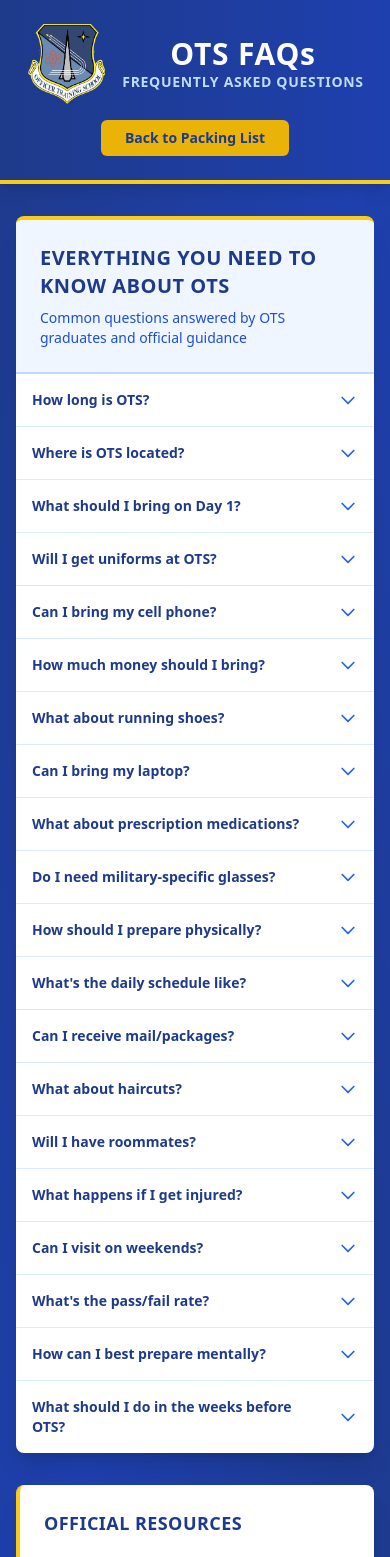
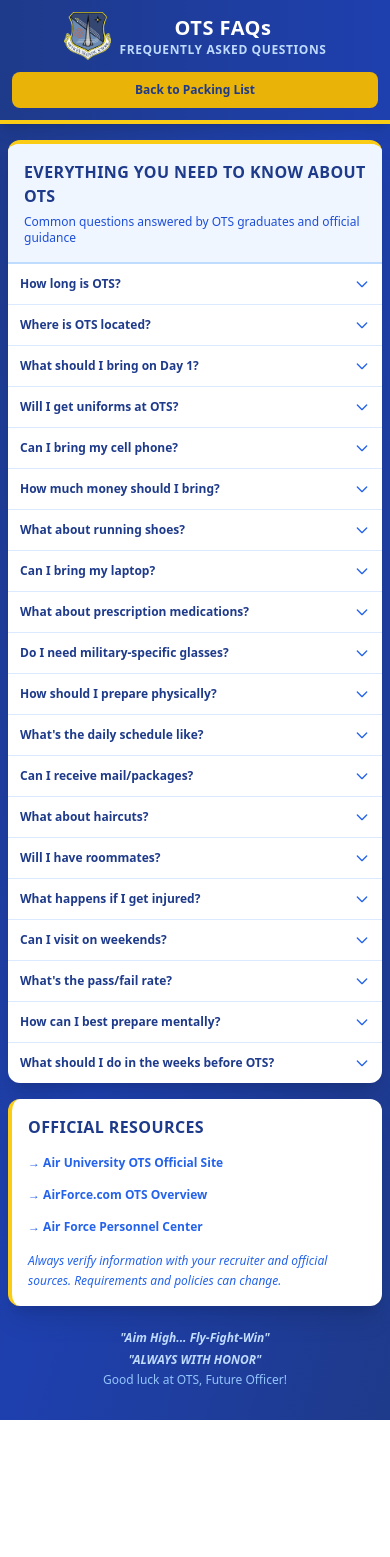
Before and after one commit to ceejwatson/ots-packing-list, a Next.js app: page /faqs in a window 390 px wide. Shown: the top 1557 px of the page. After the commit the page ends 1420 px from the top, so only its background shows below. Built offline with nearby package versions, Linux system fonts and the light colour scheme.

Commit message:
Move AirPods to Recommended and optimize entire site for mobile devices

```diff
--- a/app/faqs/page.tsx
+++ b/app/faqs/page.tsx
@@ -120,22 +120,22 @@ export default function FAQsPage() {
 
   return (
     <div className="min-h-screen bg-gradient-to-br from-blue-900 via-blue-800 to-blue-900">
-      {/* Header */}
+      {/* Header - Mobile Optimized */}
       <header className="bg-gradient-to-r from-blue-900 to-blue-800 shadow-lg border-b-4 border-yellow-400">
-        <div className="max-w-7xl mx-auto px-4 sm:px-6 lg:px-8 py-6">
-          <div className="flex flex-col sm:flex-row justify-between items-center gap-4">
+        <div className="max-w-7xl mx-auto px-3 sm:px-6 lg:px-8 py-3 sm:py-6">
+          <div className="flex flex-col sm:flex-row justify-between items-center gap-3 sm:gap-4">
             <div className="text-center sm:text-left">
-              <div className="flex items-center gap-4 justify-center sm:justify-start">
+              <div className="flex items-center gap-2 sm:gap-4 justify-center sm:justify-start">
                 <img
                   src="/ots-shield.png"
                   alt="OTS Shield"
-                  className="w-20 h-20 object-contain"
+                  className="w-12 h-12 sm:w-20 sm:h-20 object-contain"
                 />
                 <div>
-                  <h1 className="text-3xl font-bold text-white tracking-wide">
+                  <h1 className="text-xl sm:text-3xl font-bold text-white tracking-wide">
                     OTS FAQs
                   </h1>
-                  <p className="text-sm text-blue-200 font-semibold uppercase tracking-wider">
+                  <p className="text-xs sm:text-sm text-blue-200 font-semibold uppercase tracking-wider">
                     Frequently Asked Questions
                   </p>
                 </div>
@@ -143,7 +143,7 @@ export default function FAQsPage() {
             </div>
             <button
               onClick={() => router.push("/")}
-              className="px-6 py-2 text-sm bg-yellow-500 hover:bg-yellow-400 text-blue-900 rounded-md transition-colors font-bold"
+              className="w-full sm:w-auto px-4 sm:px-6 py-2.5 sm:py-2 text-xs sm:text-sm bg-yellow-500 hover:bg-yellow-400 active:bg-yellow-600 text-blue-900 rounded-lg transition-colors font-bold touch-manipulation"
             >
               Back to Packing List
             </button>
@@ -151,30 +151,33 @@ export default function FAQsPage() {
         </div>
       </header>
 
-      {/* Main Content */}
-      <main className="max-w-4xl mx-auto px-4 sm:px-6 lg:px-8 py-8">
-        <div className="bg-white rounded-lg shadow-xl border-t-4 border-yellow-400 overflow-hidden">
-          <div className="p-6 bg-blue-50 border-b-2 border-blue-200">
-            <h2 className="text-xl font-bold text-blue-900 uppercase tracking-wide">
+      {/* Main Content - Mobile Optimized */}
+      <main className="max-w-4xl mx-auto px-2 sm:px-4 lg:px-8 py-4 sm:py-8">
+        <div className="bg-white rounded-xl sm:rounded-lg shadow-xl border-t-4 border-yellow-400 overflow-hidden">
+          <div className="p-4 sm:p-6 bg-blue-50 border-b-2 border-blue-200">
+            <h2 className="text-base sm:text-xl font-bold text-blue-900 uppercase tracking-wide">
               Everything You Need to Know About OTS
             </h2>
-            <p className="text-sm text-blue-700 mt-2">
+            <p className="text-xs sm:text-sm text-blue-700 mt-1.5 sm:mt-2">
               Common questions answered by OTS graduates and official guidance
             </p>
           </div>
 
           <div className="divide-y divide-blue-100">
             {faqs.map((faq, index) => (
-              <div key={index} className="transition-colors hover:bg-blue-50">
+              <div
+                key={index}
+                className="transition-colors hover:bg-blue-50 active:bg-blue-100"
+              >
                 <button
                   onClick={() => toggleFAQ(index)}
-                  className="w-full text-left p-4 flex justify-between items-center gap-4"
+                  className="w-full text-left p-3 sm:p-4 flex justify-between items-center gap-3 sm:gap-4 touch-manipulation"
                 >
-                  <h3 className="text-sm font-bold text-blue-900 flex-1">
+                  <h3 className="text-xs sm:text-sm font-bold text-blue-900 flex-1">
                     {faq.question}
                   </h3>
                   <svg
-                    className={`w-5 h-5 text-blue-600 flex-shrink-0 transition-transform ${
+                    className={`w-4 h-4 sm:w-5 sm:h-5 text-blue-600 flex-shrink-0 transition-transform ${
                       openIndex === index ? "rotate-180" : ""
                     }`}
                     fill="none"
@@ -190,7 +193,7 @@ export default function FAQsPage() {
                   </svg>
                 </button>
                 {openIndex === index && (
-                  <div className="px-4 pb-4 text-sm text-blue-800 bg-blue-50">
+                  <div className="px-3 sm:px-4 pb-3 sm:pb-4 text-xs sm:text-sm text-blue-800 bg-blue-50 leading-relaxed">
                     {faq.answer}
                   </div>
                 )}
@@ -199,18 +202,18 @@ export default function FAQsPage() {
           </div>
         </div>
 
-        {/* Additional Resources */}
-        <div className="mt-8 bg-white rounded-lg shadow-xl border-l-4 border-yellow-400 p-6">
-          <h3 className="text-lg font-bold text-blue-900 uppercase tracking-wide mb-4">
+        {/* Additional Resources - Mobile Optimized */}
+        <div className="mt-4 sm:mt-8 bg-white rounded-xl sm:rounded-lg shadow-xl border-l-4 border-yellow-400 p-4 sm:p-6">
+          <h3 className="text-base sm:text-lg font-bold text-blue-900 uppercase tracking-wide mb-3 sm:mb-4">
             Official Resources
           </h3>
-          <ul className="space-y-2">
+          <ul className="space-y-2 sm:space-y-2">
             <li>
               <a
                 href="https://www.airuniversity.af.edu/Holm-Center/OTS/"
                 target="_blank"
                 rel="noopener noreferrer"
-                className="text-blue-600 hover:text-blue-800 font-semibold hover:underline"
+                className="text-blue-600 hover:text-blue-800 active:text-blue-900 font-semibold hover:underline text-xs sm:text-sm block py-1 touch-manipulation"
               >
                 → Air University OTS Official Site
               </a>
@@ -220,7 +223,7 @@ export default function FAQsPage() {
                 href="https://www.airforce.com/training/military-training/ots/overview"
                 target="_blank"
                 rel="noopener noreferrer"
-                className="text-blue-600 hover:text-blue-800 font-semibold hover:underline"
+                className="text-blue-600 hover:text-blue-800 active:text-blue-900 font-semibold hover:underline text-xs sm:text-sm block py-1 touch-manipulation"
               >
                 → AirForce.com OTS Overview
               </a>
@@ -230,24 +233,24 @@ export default function FAQsPage() {
                 href="https://www.afpc.af.mil/"
                 target="_blank"
                 rel="noopener noreferrer"
-                className="text-blue-600 hover:text-blue-800 font-semibold hover:underline"
+                className="text-blue-600 hover:text-blue-800 active:text-blue-900 font-semibold hover:underline text-xs sm:text-sm block py-1 touch-manipulation"
               >
                 → Air Force Personnel Center
               </a>
             </li>
           </ul>
-          <p className="text-xs text-blue-600 mt-4 italic">
+          <p className="text-xs text-blue-600 mt-3 sm:mt-4 italic leading-relaxed">
             Always verify information with your recruiter and official sources.
             Requirements and policies can change.
           </p>
         </div>
 
-        {/* Footer */}
-        <div className="mt-8 text-center">
-          <p className="text-blue-200 text-sm font-semibold italic">
+        {/* Footer - Mobile Optimized */}
+        <div className="mt-6 sm:mt-8 text-center pb-4">
+          <p className="text-blue-200 text-xs sm:text-sm font-semibold italic">
             "Aim High... Fly-Fight-Win"
           </p>
-          <p className="text-blue-200 text-sm font-semibold italic mt-2">
+          <p className="text-blue-200 text-xs sm:text-sm font-semibold italic mt-1.5 sm:mt-2">
             "ALWAYS WITH HONOR"
           </p>
           <p className="text-blue-300 text-xs mt-1">
```
Also changed, not shown: app/page.tsx (+55 -54 lines), lib/packing-list-data.ts (+9 -9 lines).
